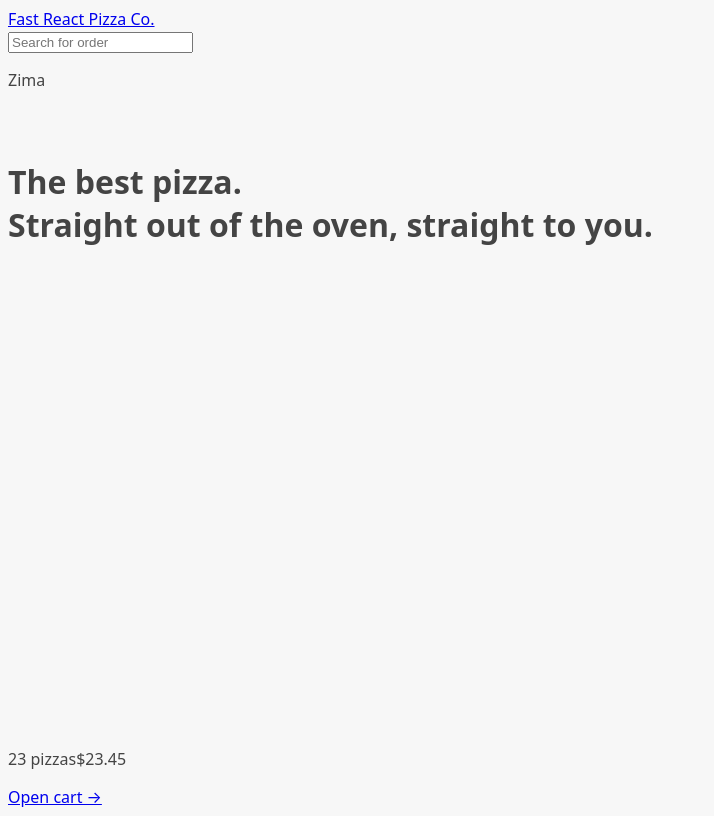
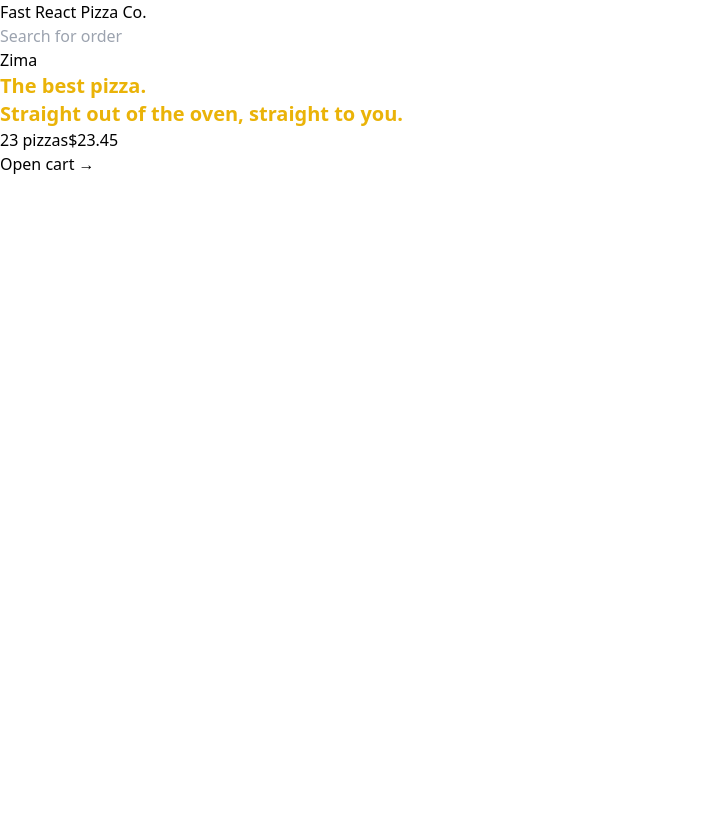
Before and after one commit to mertparlak-zima/react-pizza, a React (Vite) app: page / in a window 1280 px wide. Shown: the whole page, without its empty margins (0-714 px from the left). Built offline with nearby package versions, Linux system fonts and the light colour scheme.

Commit message:
Add Prettier and Tailwind CSS configuration files

```diff
--- a/package.json
+++ b/package.json
@@ -19,11 +19,16 @@
     "@types/react": "^18.3.10",
     "@types/react-dom": "^18.3.0",
     "@vitejs/plugin-react": "^4.3.2",
+    "autoprefixer": "^10.4.20",
     "eslint": "^9.11.1",
     "eslint-plugin-react": "^7.37.0",
     "eslint-plugin-react-hooks": "^5.1.0-rc.0",
     "eslint-plugin-react-refresh": "^0.4.12",
     "globals": "^15.9.0",
+    "postcss": "^8.4.47",
+    "prettier": "^3.3.3",
+    "prettier-plugin-tailwindcss": "^0.6.8",
+    "tailwindcss": "^3.4.13",
     "vite": "^5.4.8"
   }
 }
--- /dev/null
+++ b/postcss.config.js
@@ -0,0 +1,7 @@
+export default {
+  content: ["./index.html", "./src/**/*.{js,ts,jsx,tsx}"],
+  plugins: {
+    tailwindcss: {},
+    autoprefixer: {},
+  },
+};
--- a/src/features/ui/Home.jsx
+++ b/src/features/ui/Home.jsx
@@ -1,7 +1,7 @@
 function Home() {
   return (
     <div>
-      <h1>
+      <h1 className="text-xl font-semibold text-yellow-500">
         The best pizza.
         <br />
         Straight out of the oven, straight to you.
--- a/src/index.css
+++ b/src/index.css
@@ -1,4 +1,8 @@
-body {
+@tailwind base;
+@tailwind components;
+@tailwind utilities;
+
+/* body {
   font-family: system-ui, -apple-system, BlinkMacSystemFont, "Segoe UI", Roboto,
     Oxygen, Ubuntu, Cantarell, "Open Sans", "Helvetica Neue", sans-serif;
   background-color: #f7f7f7;
@@ -10,29 +14,44 @@ body {
   grid-template-rows: auto 1fr auto;
   gap: 32px;
   height: 100dvh;
-}
+} */
 
 /* https://dev.to/afif/i-made-100-css-loaders-for-your-next-project-4eje */
 .loader {
   width: 45px;
   aspect-ratio: 0.75;
   --c: no-repeat linear-gradient(#333 0 0);
-  background: var(--c) 0% 50%, var(--c) 50% 50%, var(--c) 100% 50%;
+  background:
+    var(--c) 0% 50%,
+    var(--c) 50% 50%,
+    var(--c) 100% 50%;
   background-size: 20% 50%;
   animation: loading 1s infinite linear;
 }
 
 @keyframes loading {
   20% {
-    background-position: 0% 0%, 50% 50%, 100% 50%;
+    background-position:
+      0% 0%,
+      50% 50%,
+      100% 50%;
   }
   40% {
-    background-position: 0% 100%, 50% 0%, 100% 50%;
+    background-position:
+      0% 100%,
+      50% 0%,
+      100% 50%;
   }
   60% {
-    background-position: 0% 50%, 50% 100%, 100% 0%;
+    background-position:
+      0% 50%,
+      50% 100%,
+      100% 0%;
   }
   80% {
-    background-position: 0% 50%, 50% 50%, 100% 100%;
+    background-position:
+      0% 50%,
+      50% 50%,
+      100% 100%;
   }
 }
--- /dev/null
+++ b/tailwind.config.js
@@ -0,0 +1,7 @@
+export default {
+  content: ["./index.html", "./src/**/*.{js,ts,jsx,tsx}"],
+  theme: {
+    extend: {},
+  },
+  plugins: ["prettier-plugin-tailwindcss"],
+};
```
Also changed, not shown: prettier.config.cjs (added, +15 -0 lines), 2 other files (tests, documents, lock files or other folders).
